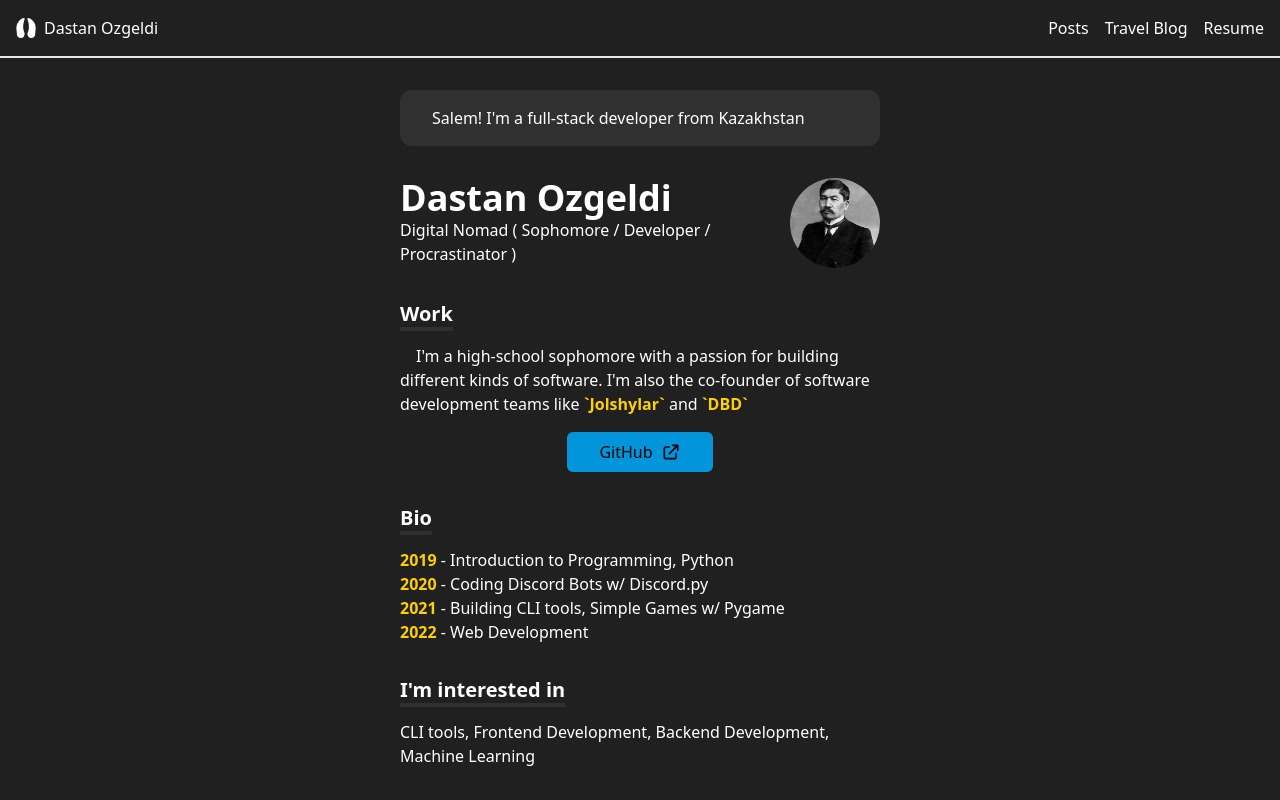
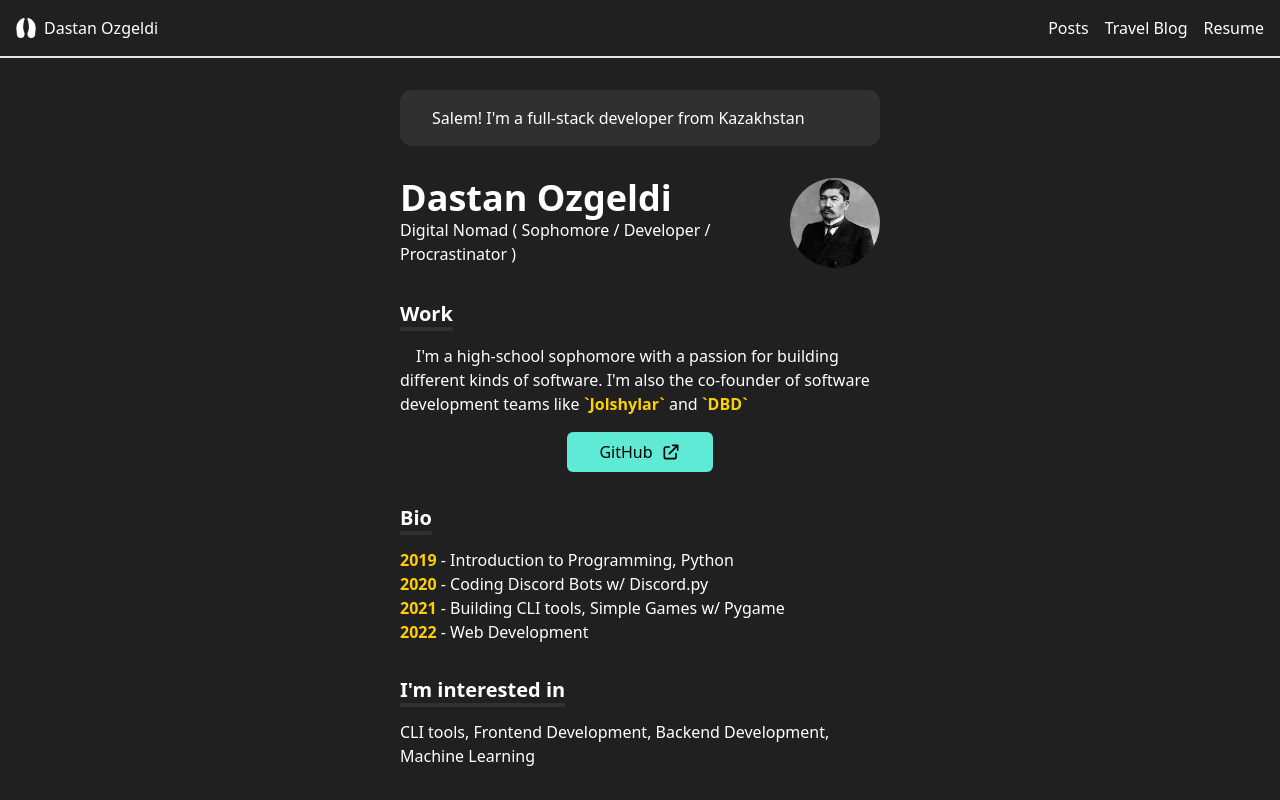
Before and after one commit to dastanozgeldi/dastanozgeldi.me, a Next.js app: page / in a window 1280 px wide. Shown: the top 800 px of the page. Built offline with nearby package versions, Linux system fonts and the light colour scheme.

Commit message:
feat(root): update colors

```diff
--- a/tailwind.config.js
+++ b/tailwind.config.js
@@ -7,7 +7,7 @@ module.exports = {
   theme: {
     extend: {
       colors: {
-        primary: "#0295DB",
+        primary: "#5EEAD4",
         secondary: "#FFD000",
         bg: "#202020",
       },
```
